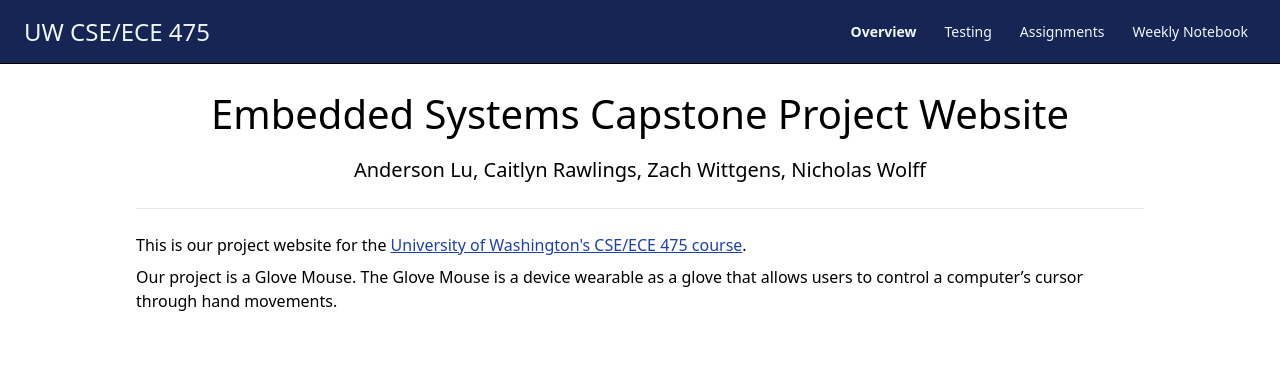
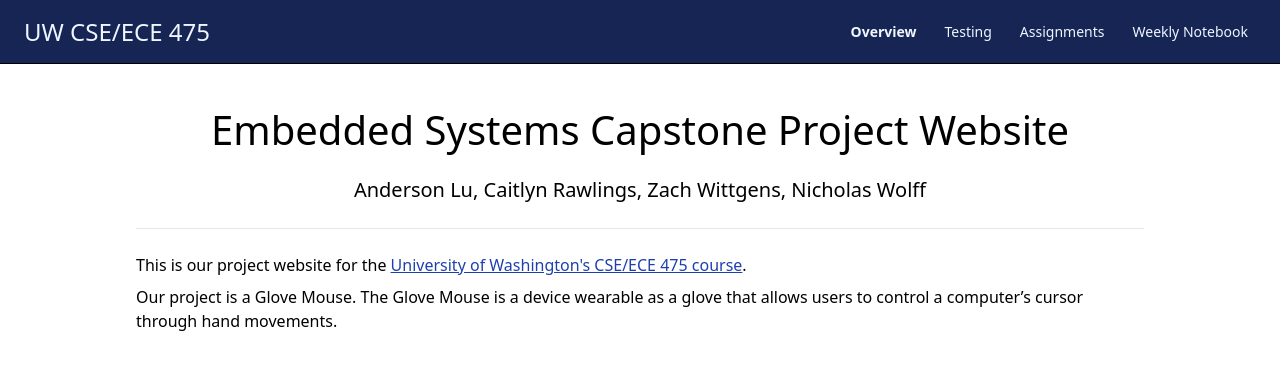
Before and after one commit to caitlynrawlings/EmbeddedSystemsCapstone, a React (Create React App) app: page /#/ in a window 1280 px wide. Shown: the top 370 px of the page. Built offline with nearby package versions, Linux system fonts and the light colour scheme.

Commit message:
changed spacing for page header

```diff
--- a/src/components/PageLayout.tsx
+++ b/src/components/PageLayout.tsx
@@ -3,7 +3,7 @@ import React from "react"
 export function PageLayout({title, content}) {
     return (
         <main className="flex flex-col w-full items-center md:px-8 lg:px-20 xl:px-28">
-            <h1 className="font-h1 pt-16 text-h1 mb-3 text-center">{title}</h1>
+            <h1 className="font-h1 pt-16 text-h1 my-4 text-center">{title}</h1>
             {content}
         </main>
     )
```
